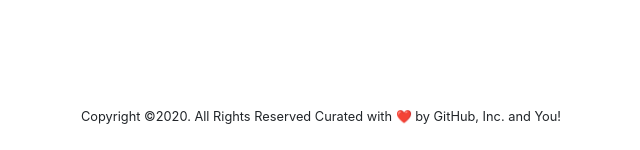
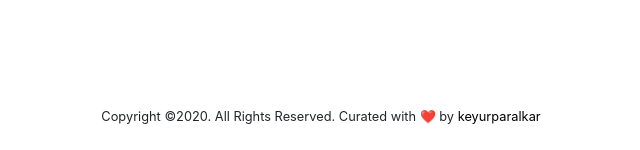
Before and after one commit to keyurparalkar/PDF_Handler, a Django app: page / in a window 1280 px wide. Shown: the part 650-800 px from the top of the page, without its empty margins (319-959 px from the left). Run offline with Django 3.2, Linux system fonts and the light colour scheme; data that the repository does not hold is empty; some libraries are stand-ins or nearby versions.

Commit message:
Added footer with changes to the site

```diff
--- a/pdfApp/templates/pdfApp/upload_view.html
+++ b/pdfApp/templates/pdfApp/upload_view.html
@@ -87,7 +87,7 @@
         <footer class="container-fluid fixed-bottom">
             <small>
                 <span id="cpr-text"> </span>
-                Curated with ❤️ by GitHub, Inc. and You!
+                Curated with ❤️ by <a href="https://www.twitter.com/keurplkar" target="_blank" style="color:black">keyurparalkar</a>
             </small>
         </footer>
 
@@ -102,7 +102,7 @@
                 $('.container').height(curr_height/2);
                 $('.container').css({'display':'flex', 'flex-direction':'column', 'justify-content':'center'})
 
-                $('#cpr-text').text('Copyright \u00A9'+ year.getFullYear() +'. All Rights Reserved ')
+                $('#cpr-text').text('Copyright \u00A9'+ year.getFullYear() +'. All Rights Reserved. ')
             })
 
             $(document).on('click','#cancel_download',function(){
```
Also changed, not shown: 1 other file.
